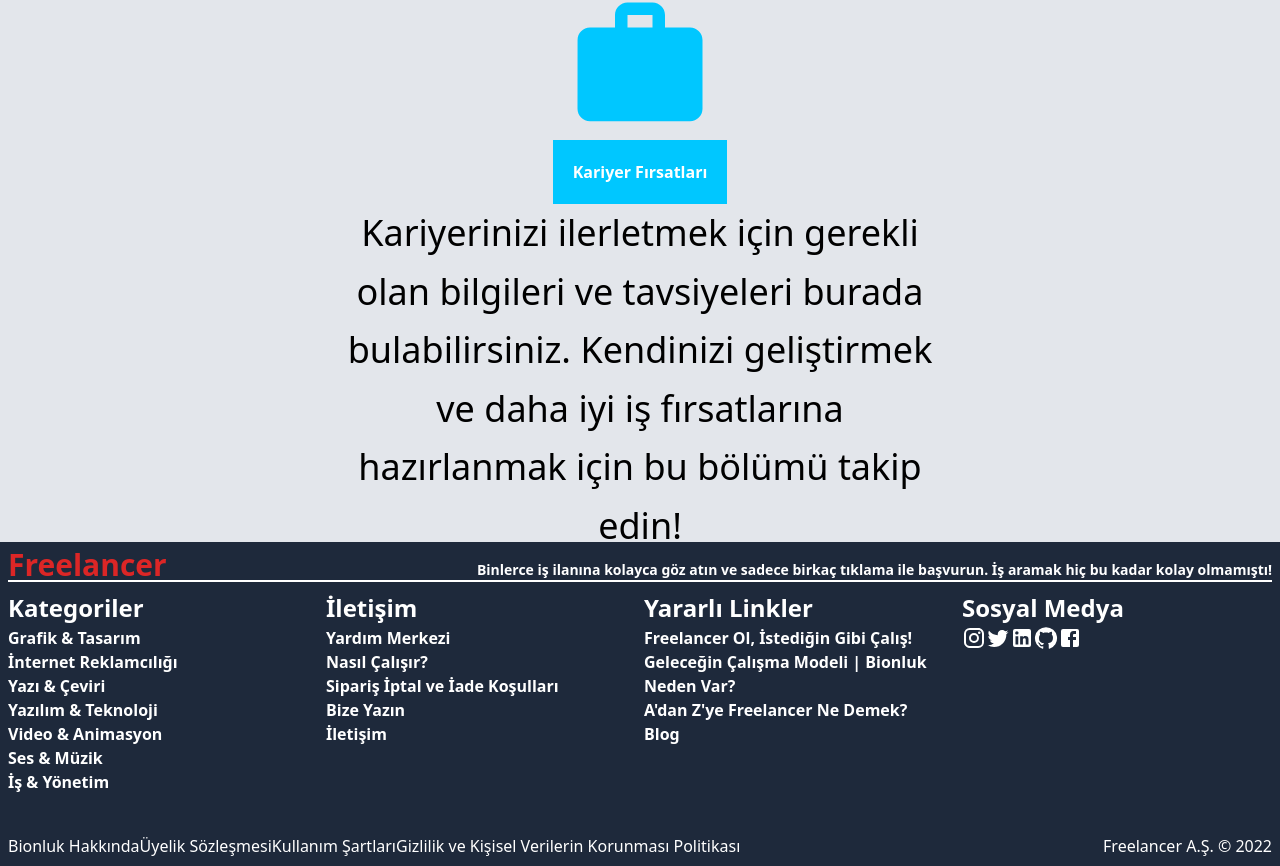
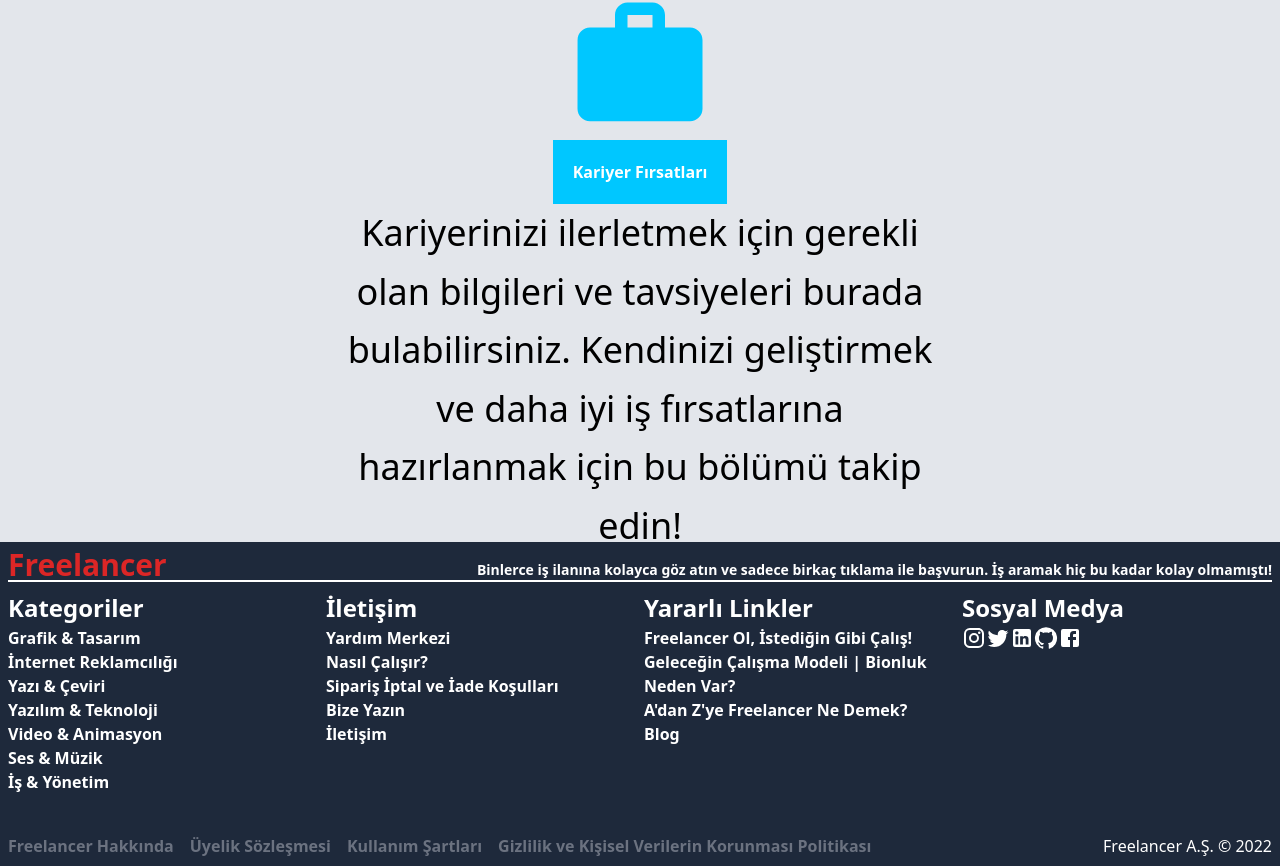
Before and after one commit to TarikSogukpinar/freelancehub, a Next.js app in the folder client/: page / in a window 1280 px wide. Shown: the part 2658-3524 px from the top of the page. Built offline with nearby package versions, Linux system fonts and the light colour scheme.

Commit message:
footer updated

```diff
--- a/client/components/Footer.jsx
+++ b/client/components/Footer.jsx
@@ -66,10 +66,10 @@ export default function Footer() {
       </div>
       <div className="f-bottom flex justify-between items-center w-full container mx-auto">
         <div className="f-bottom-left flex justify-center items-center">
-          <span> Bionluk Hakkında</span>
-          <span>Üyelik Sözleşmesi</span>
-          <span>Kullanım Şartları</span>
-          <span>Gizlilik ve Kişisel Verilerin Korunması Politikası</span>
+          <span className="mr-4 cursor-pointer text-gray-500 font-bold hover:text-gray-400">Freelancer Hakkında</span>
+          <span className="mr-4 cursor-pointer text-gray-500 font-bold hover:text-gray-400">Üyelik Sözleşmesi</span>
+          <span className="mr-4 cursor-pointer text-gray-500 font-bold hover:text-gray-400">Kullanım Şartları</span>
+          <span className="mr-4 cursor-pointer text-gray-500 font-bold hover:text-gray-400">Gizlilik ve Kişisel Verilerin Korunması Politikası</span>
         </div>
         <div className="f-bottom-right flex justify-center items-center">
           Freelancer A.Ş. © 2022
```
